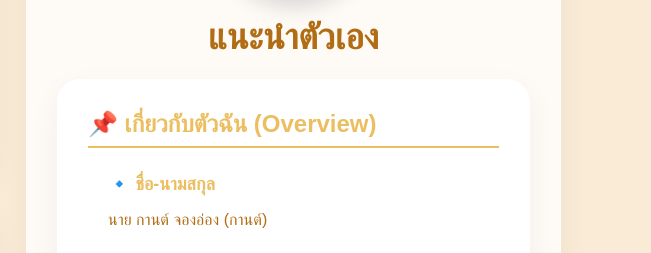
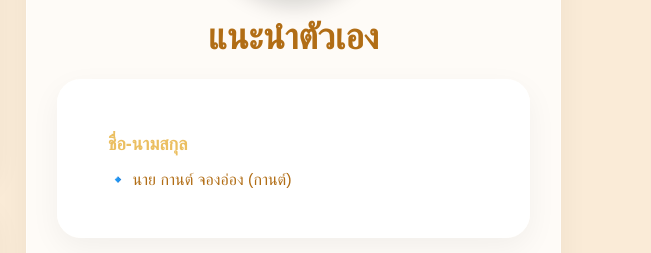
Before and after one commit to karnjungaung-afk/karnweb, a plain HTML site: page index.html in a window 1280 px wide. Shown: the part 302-555 px from the top of the page, 629-1280 px from the left. Drawn offline with Linux system fonts and the light colour scheme.

Commit message:
Fix HTML encoding issues in index.html

```diff
--- a/index.html
+++ b/index.html
@@ -47,10 +47,9 @@
             <h1 style="margin-top: 0;"><strong style="font-size: 36px;">แนะนำตัวเอง</strong></h1>
 
             <div class="info-card" style="text-align: left;">
-                <h2 style="margin-top: 0; color: #ebbf61; border-bottom: 2px solid #ebbf61; padding-bottom: 8px;">📌 เกี่ยวกับตัวฉัน (Overview)</h2>
                 <ul style="font-size: 16px; line-height: 1.8; padding-left: 20px; margin-bottom: 0;">
-                    <h3 style="font-size: 18px; margin-bottom: 5px; color: #ebbf61;">🔹 ชื่อ-นามสกุล</h3>
-                    <p style="margin: 0 0 12px 0; font-size: 16px;">นาย กานต์ จองอ่อง (กานต์)</p>
+                    <h3 style="font-size: 18px; margin-bottom: 5px; color: #ebbf61;">ชื่อ-นามสกุล</h3>
+                    <p style="margin: 0 0 12px 0; font-size: 16px;">🔹 นาย กานต์ จองอ่อง (กานต์)</p>
                 </ul>
             </div>
 
```
